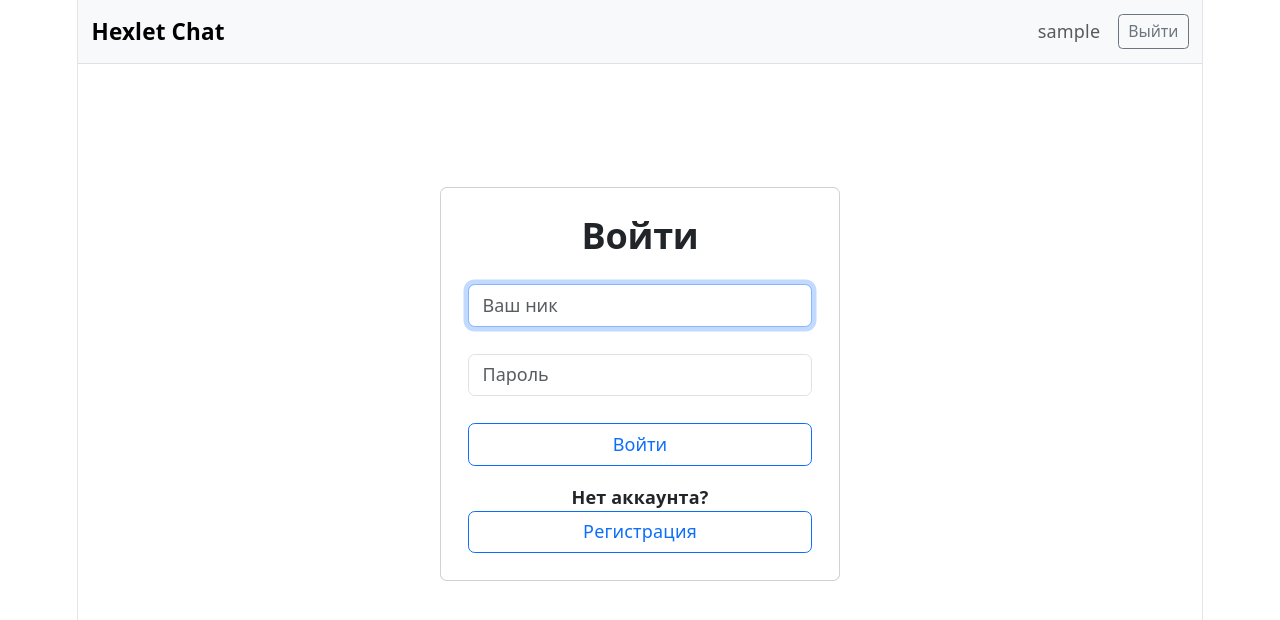
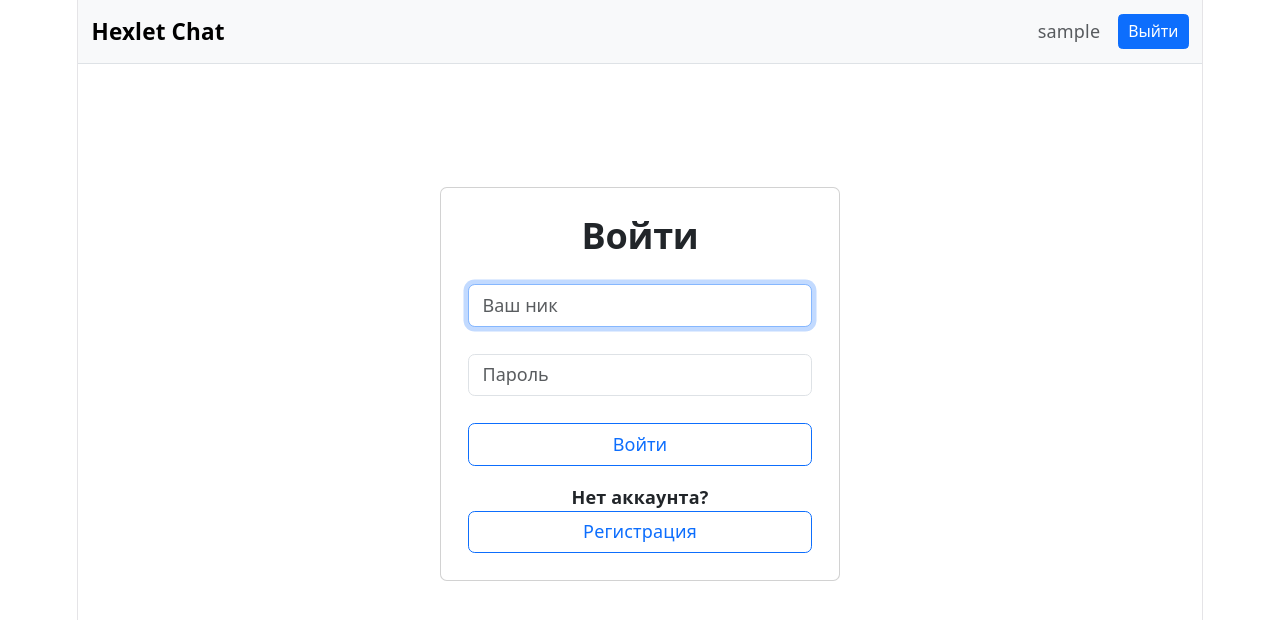
Before and after one commit to Mikhail-o0/frontend-project-12, a React (Vite) app in the folder frontend/: page /login in a window 1280 px wide. Shown: the top 620 px of the page. Built offline with nearby package versions, Linux system fonts and the light colour scheme; sample sign-in values are in the browser's storage; what leo-profanity would draw is missing.

Commit message:
style: change src/components/Header.jsx

```diff
--- a/frontend/src/components/Header.jsx
+++ b/frontend/src/components/Header.jsx
@@ -28,7 +28,7 @@ const Header = () => {
             </span>
             <button
               type="button"
-              className="btn btn-outline-secondary btn-sm"
+              className="btn btn-primary btn-sm"
               onClick={handleLogout}
             >
               {t('header.logout')}
```
